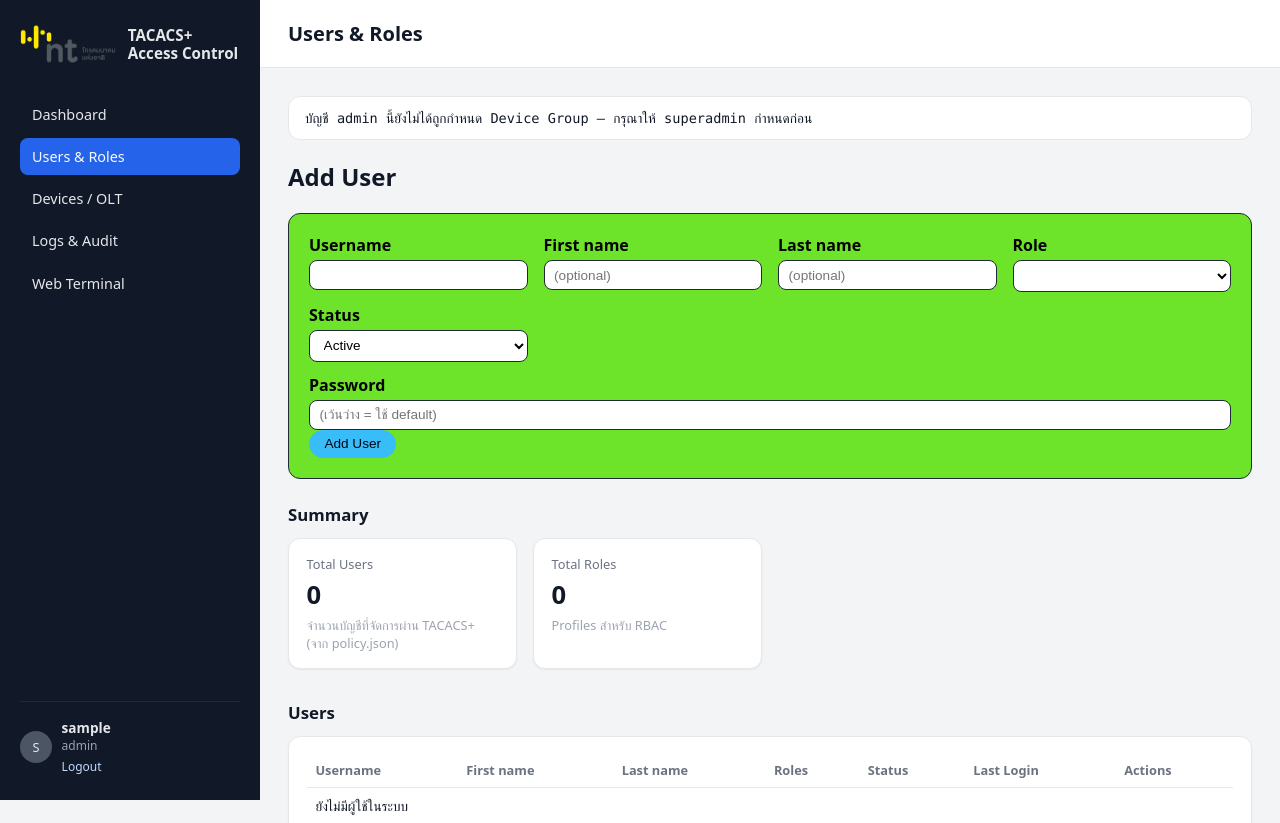
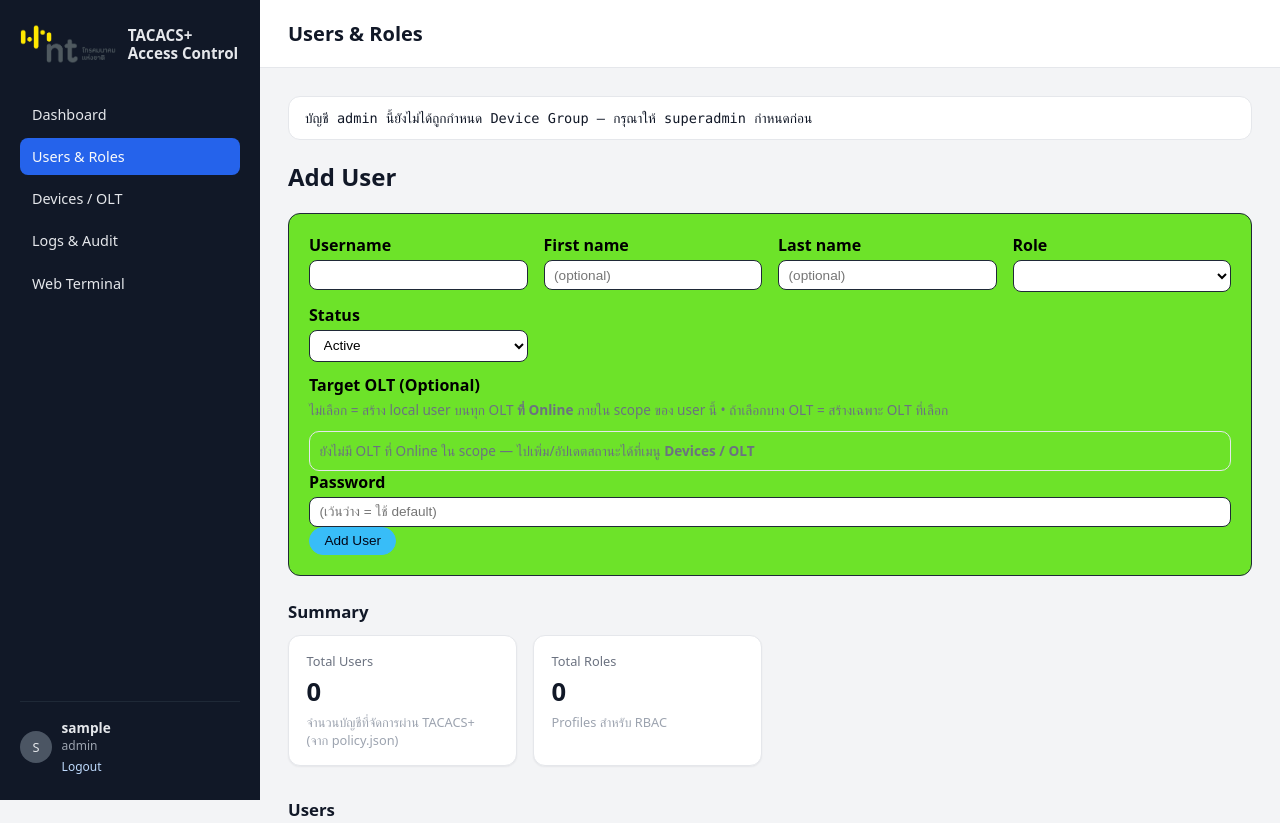
Before and after one commit to FongShana/DashboardTACACS, a Flask app: page /users/ in a window 1280 px wide. Shown: the top 823 px of the page. Run offline with Flask 3, Linux system fonts and the light colour scheme; the visitor is signed in with stand-in values (Sample User, id 1); lists and menus that the app fills with data are empty; some libraries are stand-ins or nearby versions.

Commit message:
Select ip of olt for user to add

```diff
--- a/tacacs_dashboard/routes/users.py
+++ b/tacacs_dashboard/routes/users.py
@@ -52,12 +52,83 @@ def _normalize_gid_list(value) -> list[str]:
     return out
 
 
+def _normalize_ip_list(value) -> list[str]:
+    if not isinstance(value, list):
+        return []
+    out: list[str] = []
+    for ip in value:
+        ip2 = (ip or "").strip()
+        if ip2 and ip2 not in out:
+            out.append(ip2)
+    return out
+
+
 def _user_in_scope(user: dict, allowed_gids) -> bool:
     """Admin can only manage TACACS users that are scoped to their device groups."""
     if allowed_gids is None:
         return True
     ugids = _normalize_gid_list(user.get("device_group_ids"))
     return any(g in set(allowed_gids) for g in ugids)
+
+
+def _group_name_map(policy: dict) -> dict[str, str]:
+    device_groups = policy.get("device_groups") or []
+    out: dict[str, str] = {}
+    for g in device_groups:
+        if not isinstance(g, dict):
+            continue
+        gid = (g.get("id") or g.get("group_id") or "").strip().lower()
+        if not gid:
+            continue
+        nm = (g.get("name") or "").strip()
+        if nm:
+            out[gid] = nm
+    return out
+
+
+def _device_choices_for_ui(policy: dict, *, allowed_group_ids=None) -> list[dict]:
+    """Return OLT choices for UI checkboxes (online only).
+
+    Each item: {ip, name, group_id, group_label, status}
+    """
+    allowed_set = set(allowed_group_ids) if isinstance(allowed_group_ids, list) else None
+    gmap = _group_name_map(policy)
+
+    out: list[dict] = []
+    for d in (policy.get("devices") or []):
+        if not isinstance(d, dict):
+            continue
+
+        gid = (d.get("group_id") or "").strip().lower()
+        if allowed_set is not None:
+            if not gid or gid not in allowed_set:
+                continue
+
+        st = (d.get("status") or "").strip().lower()
+        if st and st not in ("online", "up"):
+            continue
+
+        ip = (d.get("address") or d.get("ip") or "").strip()
+        if not ip:
+            continue
+
+        name = (d.get("name") or "").strip() or ip
+        gnm = (gmap.get(gid) or "").strip()
+        if gnm and gid:
+            glabel = f"{gnm} ({gid})"
+        else:
+            glabel = gid or gnm or "-"
+
+        out.append({
+            "ip": ip,
+            "name": name,
+            "group_id": gid,
+            "group_label": glabel,
+            "status": st or "online",
+        })
+
+    out.sort(key=lambda x: ((x.get("group_id") or ""), (x.get("name") or ""), (x.get("ip") or "")))
+    return out
 
 
 # -----------------------
@@ -165,7 +236,13 @@ def _olt_job_summary(out: str, ip: str) -> str:
     return f"=== OLT TELNET JOB: {ip} ==="
 
 
-def _maybe_provision_to_olts(username: str, role: str, status: str, device_group_ids=None) -> None:
+def _maybe_provision_to_olts(
+    username: str,
+    role: str,
+    status: str,
+    device_group_ids=None,
+    target_olt_ips: list[str] | None = None,
+) -> None:
     # provision เฉพาะ Active
     if (status or "").strip().lower() not in ("active", "enable", "enabled"):
         return
@@ -176,6 +253,11 @@ def _maybe_provision_to_olts(username: str, role: str, status: str, device_group
 
     policy = load_policy()
     olt_ips = _get_olt_ip_list(policy, allowed_group_ids=device_group_ids)
+
+    # If user picked a target subset, only provision to those IPs.
+    if target_olt_ips:
+        target_set = set(_normalize_ip_list(target_olt_ips))
+        olt_ips = [ip for ip in olt_ips if ip in target_set]
     if not olt_ips:
         if device_group_ids is not None:
             flash(
@@ -302,16 +384,7 @@ def index():
     roles = policy.get("roles", [])
 
     device_groups = policy.get("device_groups", []) or []
-    # map group_id -> display name
-    group_name_map = {}
-    for g in device_groups:
-        if not isinstance(g, dict):
-            continue
-        gid = (g.get("id") or g.get("group_id") or "").strip().lower()
-        if not gid:
-            continue
-        nm = (g.get("name") or "").strip()
-        group_name_map[gid] = nm
+    group_name_map = _group_name_map(policy)
 
     # Scope admin view to device groups (users without device_group_ids are treated as out of scope)
     _role, _web_uname, allowed_gids = _current_scope()
@@ -361,11 +434,17 @@ def index():
                     parts.append(f"{nm} ({gid})" if nm else gid)
                 u["device_groups_label"] = ", ".join(parts)
 
+    # ✅ OLT choices for Add User form
+    # - superadmin: all online OLTs
+    # - admin: only online OLTs in their assigned device groups
+    devices_for_form = _device_choices_for_ui(policy, allowed_group_ids=allowed_gids)
+
     return render_template(
         "users.html",
         users=users,
         roles=roles,
         device_groups=device_groups,
+        devices=devices_for_form,
         is_superadmin=is_superadmin,
         active_page="users",
     )
@@ -445,11 +524,23 @@ def create_user_form():
         flash(f"User {username} มีอยู่แล้ว", "error")
         return redirect(url_for("users.index"))
 
+    # Optional: target OLT subset (online only, must be inside assigned device groups)
+    raw_target_ips = _normalize_ip_list(request.form.getlist("target_olt_ips"))
+    allowed_ips = set(_get_olt_ip_list(policy, allowed_group_ids=device_group_ids))
+    target_ips = [ip for ip in raw_target_ips if ip in allowed_ips]
+
+    if raw_target_ips and not target_ips:
+        flash("OLT ที่เลือกไม่อยู่ใน Device Group ที่กำหนด หรือ OLT ไม่ได้ Online — โปรดเลือกใหม่ (หรือไม่เลือกเลย = ทุก OLT ใน scope)", "error")
+        return redirect(url_for("users.index"))
+    if raw_target_ips and len(target_ips) != len(raw_target_ips):
+        flash("บาง OLT ที่เลือกถูกตัดออก (อยู่นอก scope หรือ Offline) — ระบบจะใช้เฉพาะ OLT ที่ Online ใน scope เท่านั้น", "warning")
+
     upsert_user(
         username=username,
         role=role,
         status=status,
         device_group_ids=device_group_ids,
+        target_olt_ips=target_ips,
         first_name=first_name,
         last_name=last_name,
     )
@@ -462,7 +553,13 @@ def create_user_form():
 
     ok = _run_generate_check_restart_and_flash()
     if ok:
-        _maybe_provision_to_olts(username=username, role=role, status=status, device_group_ids=device_group_ids)
+        _maybe_provision_to_olts(
+            username=username,
+            role=role,
+            status=status,
+            device_group_ids=device_group_ids,
+            target_olt_ips=target_ips if target_ips else None,
+        )
 
     return redirect(url_for("users.index"))
 
@@ -538,13 +635,19 @@ def edit_user_form(username):
     current_role = target.get("roles") or target.get("role") or ""
     selected_device_group_ids = _normalize_gid_list(target.get("device_group_ids"))
 
+    # For Edit UI: show only online OLTs in user's scope
+    devices_for_form = _device_choices_for_ui(policy, allowed_group_ids=selected_device_group_ids)
+    selected_target_olt_ips = _normalize_ip_list(target.get("target_olt_ips"))
+
     return render_template(
         "user_edit.html",
         active_page="users",
         user=target,
         roles=roles,
         device_groups=device_groups,
+        devices=devices_for_form,
         selected_device_group_ids=selected_device_group_ids,
+        selected_target_olt_ips=selected_target_olt_ips,
         is_superadmin=is_superadmin,
         current_role=current_role,
     )
@@ -583,6 +686,7 @@ def edit_user_submit(username):
         return redirect(url_for("users.index"))
 
     existing_gids = _normalize_gid_list(target.get("device_group_ids"))
+    existing_target_ips = _normalize_ip_list(target.get("target_olt_ips"))
 
     # ✅ Scope check (admin)
     _role, _web_uname, allowed_gids = _current_scope()
@@ -618,6 +722,17 @@ def edit_user_submit(username):
             return redirect(url_for("users.edit_user_form", username=username))
         device_group_ids_to_set = selected
 
+    # Optional: target OLT subset (online only, must be inside assigned device groups)
+    raw_target_ips = _normalize_ip_list(request.form.getlist("target_olt_ips"))
+    allowed_ips = set(_get_olt_ip_list(policy, allowed_group_ids=device_group_ids_to_set))
+    target_ips = [ip for ip in raw_target_ips if ip in allowed_ips]
+
+    if raw_target_ips and not target_ips:
+        flash("OLT ที่เลือกไม่อยู่ใน Device Group ที่กำหนด หรือ OLT ไม่ได้ Online — โปรดเลือกใหม่ (หรือไม่เลือกเลย = ทุก OLT ใน scope)", "error")
+        return redirect(url_for("users.edit_user_form", username=username))
+    if raw_target_ips and len(target_ips) != len(raw_target_ips):
+        flash("บาง OLT ที่เลือกถูกตัดออก (อยู่นอก scope หรือ Offline) — ระบบจะใช้เฉพาะ OLT ที่ Online ใน scope เท่านั้น", "warning")
+
     role_names = {r.get("name") for r in roles if r.get("name")}
     if role_names and new_role and new_role not in role_names:
         flash(f"Role {new_role} ไม่มีอยู่ในระบบ", "error")
@@ -628,6 +743,7 @@ def edit_user_submit(username):
         role=new_role,
         status=new_status,
         device_group_ids=device_group_ids_to_set,
+        target_olt_ips=target_ips,
         first_name=new_first_name,
         last_name=new_last_name,
     )
@@ -649,7 +765,21 @@ def edit_user_submit(username):
                 _maybe_deprovision_specific_ips(username, out_scope)
 
         provision_gids = device_group_ids_to_set if device_group_ids_to_set is not None else existing_gids
-        _maybe_provision_to_olts(username=username, role=new_role, status=new_status, device_group_ids=provision_gids if provision_gids else None)
+
+        # If user sets a target subset, enforce it by removing local stub from other in-scope OLTs.
+        # (Guarded by OLT_AUTO_DEPROVISION)
+        if (new_status or "").strip().lower() in ("active", "enable", "enabled") and target_ips:
+            scope_ips = _get_olt_ip_list(policy, allowed_group_ids=provision_gids if provision_gids else None)
+            to_remove = [ip for ip in scope_ips if ip not in set(target_ips)]
+            _maybe_deprovision_specific_ips(username, to_remove)
+
+        _maybe_provision_to_olts(
+            username=username,
+            role=new_role,
+            status=new_status,
+            device_group_ids=provision_gids if provision_gids else None,
+            target_olt_ips=target_ips if target_ips else None,
+        )
 
     return redirect(url_for("users.index"))
 
--- a/tacacs_dashboard/templates/users.html
+++ b/tacacs_dashboard/templates/users.html
@@ -71,6 +71,25 @@
       <div class="hint" style="margin-top:0.35rem;">หมายเหตุ: ถ้าไม่เลือก group เลย ระบบจะไม่ให้บันทึก</div>
     </div>
   {% endif %}
+
+  <div class="form-row" style="margin-top:0.25rem;">
+    <label>Target OLT (Optional)</label>
+    <div class="hint">ไม่เลือก = สร้าง local user บนทุก OLT <b>ที่ Online</b> ภายใน scope ของ user นี้ • ถ้าเลือกบาง OLT = สร้างเฉพาะ OLT ที่เลือก</div>
+
+    <div style="margin-top:0.5rem; max-height:180px; overflow:auto; border:1px solid #e5e7eb; padding:0.6rem; border-radius:10px;">
+      {% for d in devices %}
+        <label class="inline-check" style="display:flex; gap:0.5rem; align-items:center; margin:0.25rem 0;">
+          <input type="checkbox" name="target_olt_ips" value="{{ d.ip }}">
+          <span>
+            <b>{{ d.name }}</b> <span class="text-mono">({{ d.ip }})</span>
+            <span class="hint">— {{ d.group_label }}</span>
+          </span>
+        </label>
+      {% else %}
+        <div class="hint">ยังไม่มี OLT ที่ Online ใน scope — ไปเพิ่ม/อัปเดตสถานะได้ที่เมนู <b>Devices / OLT</b></div>
+      {% endfor %}
+    </div>
+  </div>
 
     <div class="form-row">
       <label for="password">Password</label>
```
Also changed, not shown: tacacs_dashboard/services/policy_store.py (+26 -0 lines), tacacs_dashboard/templates/user_edit.html (+20 -0 lines).
